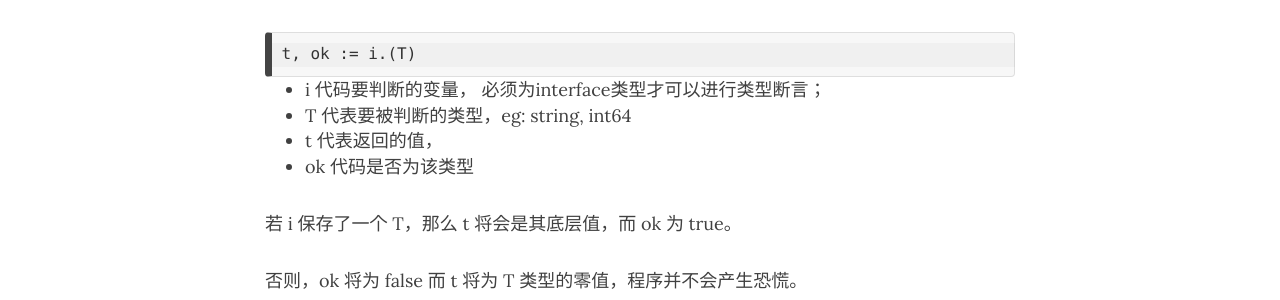
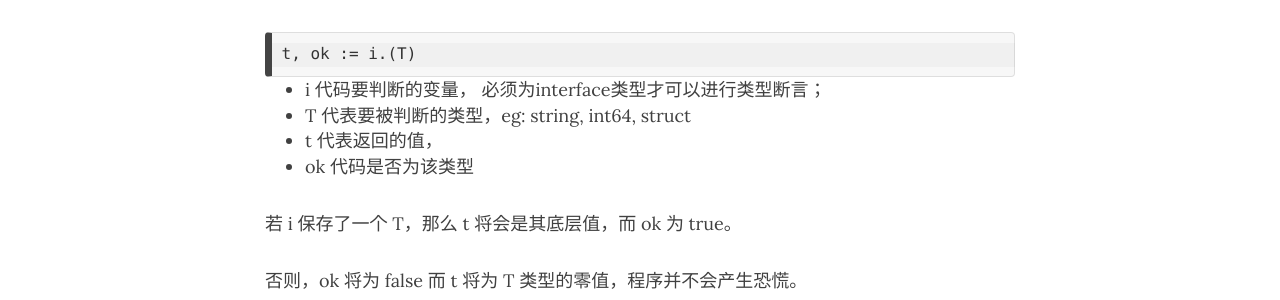
Before and after one commit to colynn/colynn.github.io, a Jekyll site: the page built from _posts/2019-12-31-go_basic_knowledge_summarizing.md, in a window 1280 px wide and 900 px high, scrolled down 12964 px. Shown: the part 156-456 px from the top of the window. Built offline with Jekyll 4.4.1, drawn with Linux system fonts in a browser that asks for light colours; nearby versions of some CDN libraries; comment, search, counter and statistics services are not loaded.

Commit message:
go base knowledge

````diff
--- a/_posts/2019-12-31-go_basic_knowledge_summarizing.md
+++ b/_posts/2019-12-31-go_basic_knowledge_summarizing.md
@@ -540,7 +540,7 @@ t, ok := i.(T)
 ```
 
 * i 代码要判断的变量， 必须为interface类型才可以进行类型断言；
-* T 代表要被判断的类型，eg: string, int64
+* T 代表要被判断的类型，eg: string, int64, struct
 * t 代表返回的值，
 * ok 代码是否为该类型
 
````
